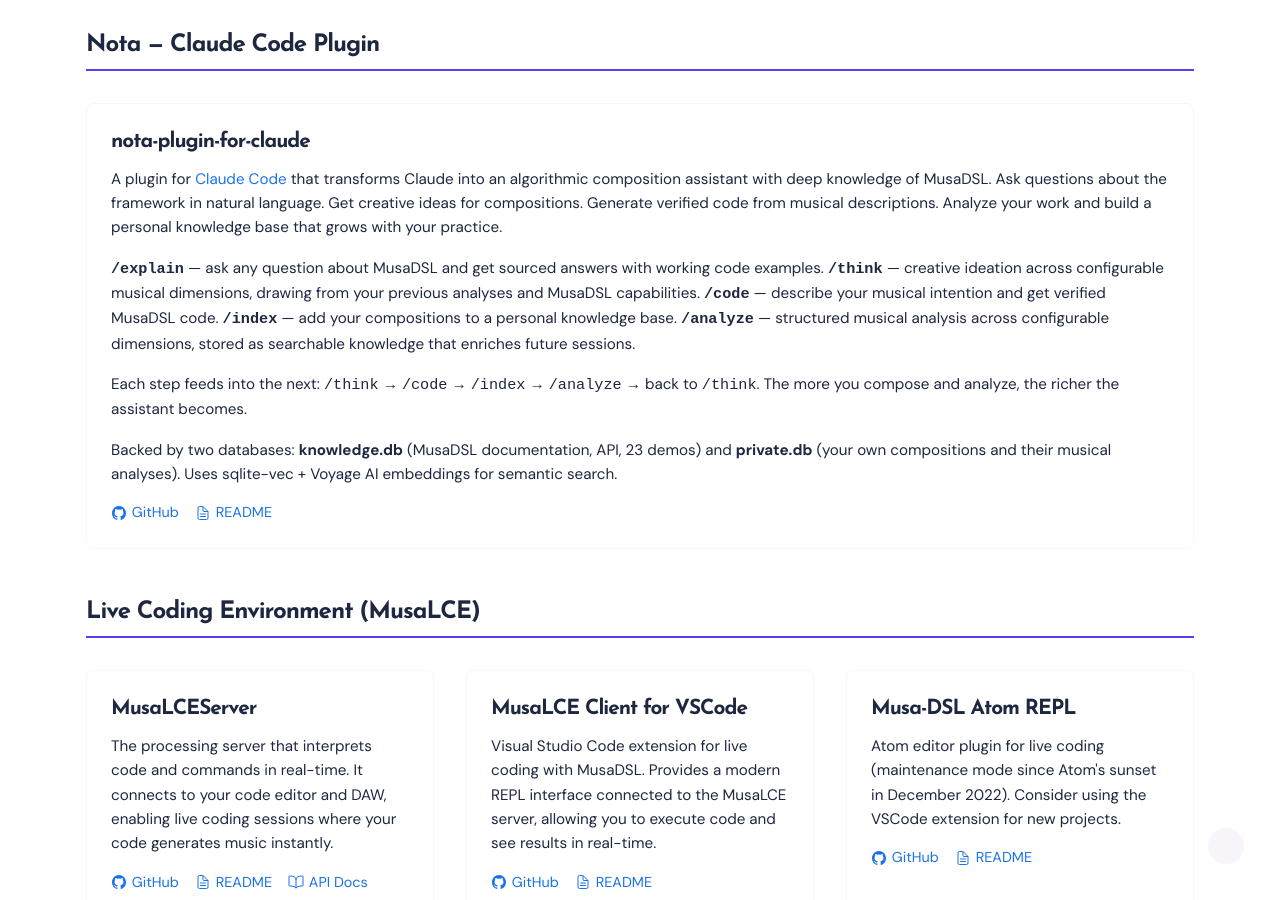
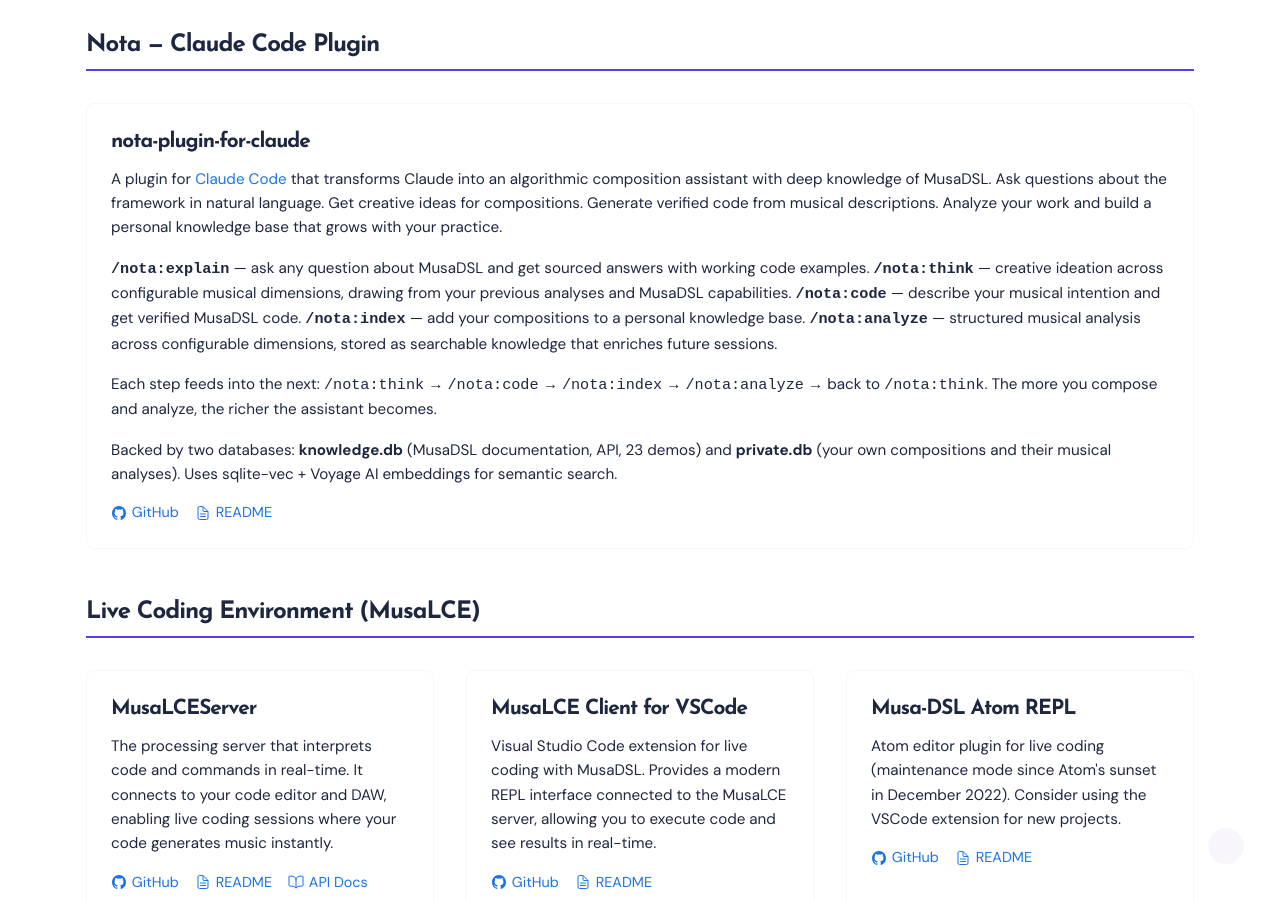
Before and after one commit to javier-sy/musadsl-website, a Jekyll site: the page built from index.html, in a window 1280 px wide and 900 px high, scrolled down 2571 px. Built offline with Jekyll 4.4.1, drawn with Linux system fonts in a browser that asks for light colours; comment, search, counter and statistics services are not loaded; some of the changed text lies outside the part shown.

Commit message:
Use canonical /nota:skill names in website
Update skill references to use full /nota:skill format
matching Claude Code's canonical plugin skill naming.

```diff
--- a/index.html
+++ b/index.html
@@ -114,20 +114,20 @@ description: MusaDSL is an open source Ruby framework for algorithmic sound and
             knowledge base that grows with your practice.
           </p>
           <p class="component__description">
-            <strong><code>/explain</code></strong> &mdash; ask any question about MusaDSL and get sourced
+            <strong><code>/nota:explain</code></strong> &mdash; ask any question about MusaDSL and get sourced
             answers with working code examples.
-            <strong><code>/think</code></strong> &mdash; creative ideation across configurable musical
+            <strong><code>/nota:think</code></strong> &mdash; creative ideation across configurable musical
             dimensions, drawing from your previous analyses and MusaDSL capabilities.
-            <strong><code>/code</code></strong> &mdash; describe your musical intention and get verified
+            <strong><code>/nota:code</code></strong> &mdash; describe your musical intention and get verified
             MusaDSL code.
-            <strong><code>/index</code></strong> &mdash; add your compositions to a personal knowledge base.
-            <strong><code>/analyze</code></strong> &mdash; structured musical analysis across configurable
+            <strong><code>/nota:index</code></strong> &mdash; add your compositions to a personal knowledge base.
+            <strong><code>/nota:analyze</code></strong> &mdash; structured musical analysis across configurable
             dimensions, stored as searchable knowledge that enriches future sessions.
           </p>
           <p class="component__description">
             Each step feeds into the next:
-            <code>/think</code> &rarr; <code>/code</code> &rarr; <code>/index</code> &rarr; <code>/analyze</code> &rarr;
-            back to <code>/think</code>. The more you compose and analyze, the richer the assistant becomes.
+            <code>/nota:think</code> &rarr; <code>/nota:code</code> &rarr; <code>/nota:index</code> &rarr; <code>/nota:analyze</code> &rarr;
+            back to <code>/nota:think</code>. The more you compose and analyze, the richer the assistant becomes.
           </p>
           <p class="component__description">
             Backed by two databases: <strong>knowledge.db</strong> (MusaDSL documentation, API, 23 demos)
@@ -328,10 +328,10 @@ description: MusaDSL is an open source Ruby framework for algorithmic sound and
         that helps you learn, ideate, code, and analyze algorithmic music:
       </p>
       <ul>
-        <li><strong><code>/explain</code></strong> &mdash; Ask any question about MusaDSL and get sourced answers with working code examples</li>
-        <li><strong><code>/think</code></strong> &mdash; Creative ideation across multiple musical dimensions</li>
-        <li><strong><code>/code</code></strong> &mdash; Describe your musical intention in natural language and get verified MusaDSL code</li>
-        <li><strong><code>/analyze</code></strong> &mdash; Structured analysis of your compositions across multiple musical dimensions</li>
+        <li><strong><code>/nota:explain</code></strong> &mdash; Ask any question about MusaDSL and get sourced answers with working code examples</li>
+        <li><strong><code>/nota:think</code></strong> &mdash; Creative ideation across multiple musical dimensions</li>
+        <li><strong><code>/nota:code</code></strong> &mdash; Describe your musical intention in natural language and get verified MusaDSL code</li>
+        <li><strong><code>/nota:analyze</code></strong> &mdash; Structured analysis of your compositions across multiple musical dimensions</li>
       </ul>
       <p>
         The plugin includes a semantic knowledge base covering all MusaDSL documentation, API reference,
@@ -352,7 +352,7 @@ description: MusaDSL is an open source Ruby framework for algorithmic sound and
       </p>
       <pre><code>export VOYAGE_API_KEY="your-key-here"</code></pre>
       <p>
-        Run <code>/setup</code> to verify the installation.
+        Run <code>/nota:setup</code> to verify the installation.
         See the <a href="https://github.com/javier-sy/nota-plugin-for-claude#readme" target="_blank" rel="noopener">Nota documentation</a> for details.
       </p>
 
```
